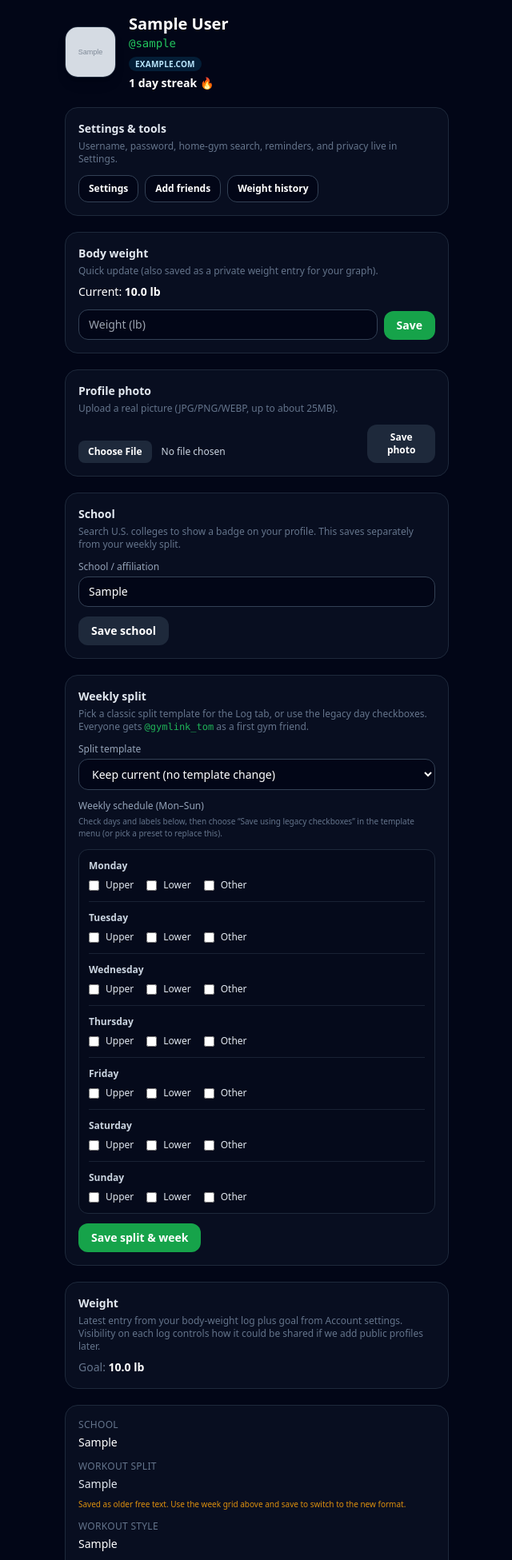
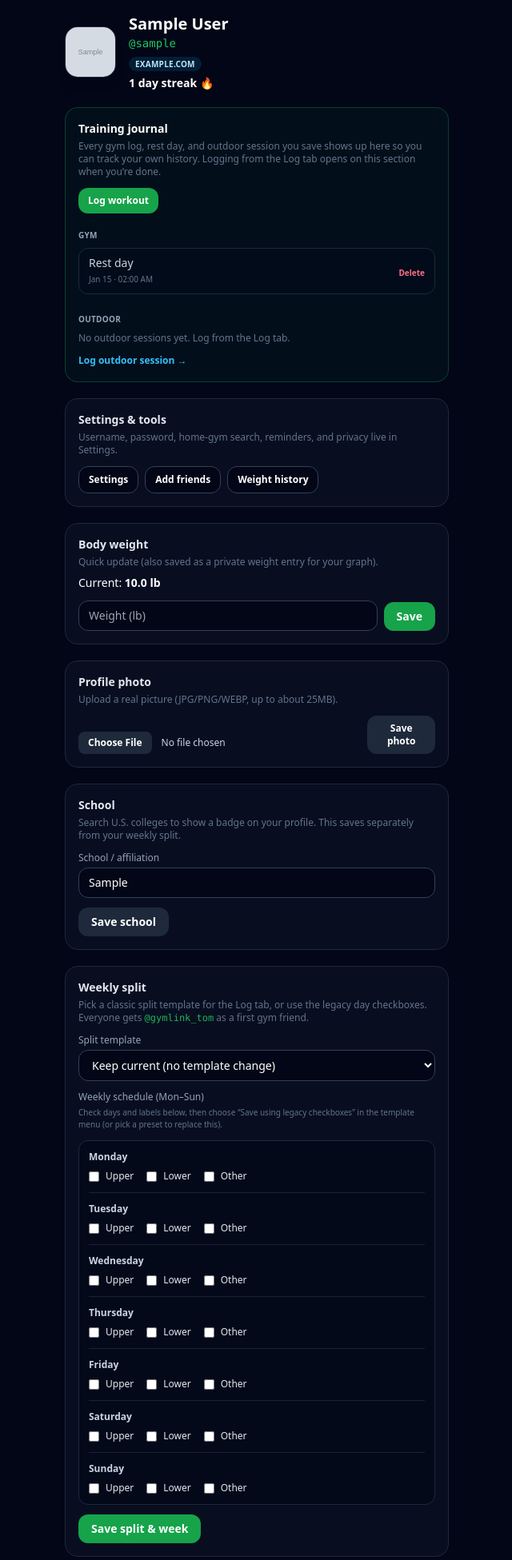
Before and after one commit to VicL0656/HackMESA-2026, a Flask app: page /profile in a window 1280 px wide. Shown: the part 57-2008 px from the top of the page at 80% size, without its empty margins (319-959 px from the left). Run offline with Flask 3, Linux system fonts and the light colour scheme; a user stored in the database is signed in; tables that the repository leaves empty hold one stand-in row (values such as "Sample post"); grey boxes marked "Sample" are stand-in pictures; data that the repository does not hold is empty; some libraries are stand-ins or nearby versions.

Commit message:
Changed the feed to have the outdoor button be part of log. Made a journal container to be able to contain all workout rather than just logging them straight to the feed. Also got ride of some small redundant buttons in feed

```diff
--- a/routes/outdoor.py
+++ b/routes/outdoor.py
@@ -75,8 +75,8 @@
         db.session.add(row)
         db.session.commit()
         emit_leaderboard_refresh(current_user.id)
-        flash("Outdoor session posted to your feed.", "success")
-        return redirect(url_for("social.feed"))
+        flash("Outdoor session saved to your training journal.", "success")
+        return redirect(url_for("social.profile") + "#gym-journal")
 
     return render_template("outdoor_log.html", kinds=OUTDOOR_KINDS)
 
--- a/routes/social.py
+++ b/routes/social.py
@@ -922,10 +922,16 @@
     suggested = _suggested_friends_same_gym(
         current_user.id, getattr(current_user, "home_gym_id", None)
     )
-    recent_workouts = (
+    journal_workouts = (
         Workout.query.filter_by(user_id=current_user.id)
         .order_by(Workout.logged_at.desc())
-        .limit(20)
+        .limit(80)
+        .all()
+    )
+    journal_outdoor = (
+        OutdoorActivity.query.filter_by(user_id=current_user.id)
+        .order_by(OutdoorActivity.posted_at.desc())
+        .limit(30)
         .all()
     )
 
@@ -988,7 +994,8 @@
         outgoing_rows=outgoing_rows,
         latest_weight=latest_w,
         suggested_friends=suggested,
-        recent_workouts=recent_workouts,
+        journal_workouts=journal_workouts,
+        journal_outdoor=journal_outdoor,
         split_days=_fc["days"],
         split_display_lines=_lines,
         split_display_legacy=_legacy,
--- a/templates/feed.html
+++ b/templates/feed.html
@@ -12,12 +12,8 @@
     <h1 class="text-lg font-bold text-white">Feed</h1>
     <div class="flex flex-col gap-2 sm:flex-row sm:flex-wrap">
       <a href="{{ url_for('workouts.log_workout') }}" class="rounded-xl bg-brand-600 px-4 py-2.5 text-center text-sm font-semibold text-white shadow-lg shadow-emerald-900/20 hover:bg-brand-500">
-        Log Today’s Workout
+        Log today’s workout
       </a>
-      <div class="flex flex-wrap gap-2">
-        <a href="{{ url_for('workouts.log_workout') }}" class="rounded-full bg-slate-800 px-3 py-1.5 text-xs font-semibold text-slate-200 hover:border hover:border-brand-500 hover:text-white">Post lift</a>
-        <a href="{{ url_for('outdoor.log_outdoor') }}" class="rounded-full bg-sky-600 px-3 py-1.5 text-xs font-semibold text-white hover:bg-sky-500">Outdoor</a>
-      </div>
     </div>
   </div>
 
--- a/templates/profile.html
+++ b/templates/profile.html
@@ -21,6 +21,84 @@
       {% endif %}
     </div>
   </div>
+
+  <section id="gym-journal" class="scroll-mt-24 rounded-2xl border border-brand-500/25 bg-brand-500/5 p-4">
+    <div class="flex flex-wrap items-start justify-between gap-3">
+      <div class="min-w-0">
+        <h2 class="text-sm font-semibold text-white">Training journal</h2>
+        <p class="mt-1 text-xs text-slate-500">Every gym log, rest day, and outdoor session you save shows up here so you can track your own history. Logging from the Log tab opens on this section when you’re done.</p>
+      </div>
+      <a href="{{ url_for('workouts.log_workout') }}" class="shrink-0 rounded-xl bg-brand-600 px-3 py-2 text-xs font-semibold text-white hover:bg-brand-500">Log workout</a>
+    </div>
+    {% if request.args.get('new_pr') %}
+    <div class="mt-3 rounded-xl border border-amber-500/50 bg-amber-500/10 px-3 py-2 text-center">
+      <p class="text-[10px] font-semibold uppercase tracking-wide text-amber-200">New PR</p>
+      <p class="mt-0.5 text-sm font-bold text-white">{{ request.args.get('new_pr') }}</p>
+    </div>
+    {% endif %}
+
+    <h3 class="mt-5 text-[10px] font-bold uppercase tracking-wide text-slate-400">Gym</h3>
+    {% if journal_workouts %}
+    <ul class="mt-2 space-y-2">
+      {% for w in journal_workouts %}
+      <li class="flex flex-col gap-2 rounded-xl border border-slate-800 bg-slate-950/40 px-3 py-2 sm:flex-row sm:items-center sm:justify-between">
+        <div class="min-w-0 text-sm">
+          {% if w.is_rest_day %}
+          <p class="font-medium text-slate-300">Rest day</p>
+          <p class="text-[10px] text-slate-500">{{ w.logged_at|pacific }}</p>
+          {% else %}
+          {% if w.line_items and w.line_items|length > 1 %}
+          <p class="font-semibold text-white">{{ w.line_items|length }} exercises</p>
+          <ul class="mt-1 space-y-0.5 text-xs text-slate-300">
+            {% for line in w.line_items %}
+            <li><span class="text-white">{{ line.exercise_name }}</span>{% if line.weight_lbs and line.weight_lbs > 0 %} · {{ "%.1f"|format(line.weight_lbs) }} lb × {{ line.reps }}{% elif line.reps %} · {{ line.reps }} reps{% endif %}{% if line.duration_seconds %} · {{ line.duration_seconds }}s{% endif %}</li>
+            {% endfor %}
+          </ul>
+          {% if w.is_pr_session %}<p class="mt-1 text-[10px] font-semibold text-amber-400">PR session</p>{% endif %}
+          {% else %}
+          <p class="font-semibold text-white">{{ w.exercise_name }}</p>
+          <p class="text-xs text-slate-400">{{ "%.1f"|format(w.weight_lbs) }} lb × {{ w.reps }}{% if w.num_sets %} · {{ w.num_sets }} sets{% endif %}{% if w.duration_seconds %} · {{ w.duration_seconds }}s{% endif %}{% if w.is_pr_session %} · <span class="text-amber-400">PR</span>{% endif %}</p>
+          {% if w.caption %}<p class="mt-1 text-[11px] text-slate-500">{{ w.caption }}</p>{% endif %}
+          {% endif %}
+          <p class="text-[10px] text-slate-500">{{ w.logged_at|pacific }}</p>
+          {% endif %}
+        </div>
+        <div class="flex shrink-0 flex-wrap items-center justify-end gap-2">
+          {% if not w.is_rest_day %}
+          {% if not w.line_items or w.line_items|length <= 1 %}
+          <a href="{{ url_for('workouts.edit_workout', workout_id=w.id) }}" class="text-[10px] font-semibold text-sky-400 hover:text-sky-300">Edit</a>
+          {% endif %}
+          {% endif %}
+          <form method="post" action="{{ url_for('workouts.delete_workout', workout_id=w.id) }}" onsubmit="return confirm('Delete this entry from your journal?');">
+            <button type="submit" class="text-[10px] font-semibold text-rose-400 hover:text-rose-300">Delete</button>
+          </form>
+        </div>
+      </li>
+      {% endfor %}
+    </ul>
+    {% else %}
+    <p class="mt-2 text-xs text-slate-500">No gym sessions logged yet. Use <span class="text-slate-300">Log workout</span> above.</p>
+    {% endif %}
+
+    <h3 class="mt-6 text-[10px] font-bold uppercase tracking-wide text-slate-400">Outdoor</h3>
+    {% if journal_outdoor %}
+    <ul class="mt-2 space-y-2">
+      {% for o in journal_outdoor %}
+      <li class="flex flex-col gap-1 rounded-xl border border-slate-800 bg-slate-950/40 px-3 py-2 sm:flex-row sm:items-center sm:justify-between">
+        <div class="min-w-0 text-sm">
+          <p class="font-semibold text-white">{{ o.title }} <span class="text-[10px] font-normal uppercase text-sky-400/90">({{ o.kind }})</span></p>
+          <p class="text-xs text-slate-400">Score {{ "%.2f"|format(o.score) }}{% if o.score_label %} · {{ o.score_label }}{% endif %}{% if o.distance_miles %} · {{ "%.1f"|format(o.distance_miles) }} mi{% endif %}{% if o.duration_minutes %} · {{ "%.0f"|format(o.duration_minutes) }} min{% endif %}</p>
+          <p class="text-[10px] text-slate-500">{{ o.posted_at|pacific }}</p>
+        </div>
+        <a href="{{ url_for('outdoor.exercise_history', kind=o.kind) }}" class="shrink-0 text-[10px] font-semibold text-sky-400 hover:text-sky-300">History</a>
+      </li>
+      {% endfor %}
+    </ul>
+    {% else %}
+    <p class="mt-2 text-xs text-slate-500">No outdoor sessions yet. Log from the <a href="{{ url_for('workouts.log_workout') }}" class="text-brand-400 hover:text-brand-300">Log</a> tab.</p>
+    {% endif %}
+    <a href="{{ url_for('outdoor.log_outdoor') }}" class="mt-3 inline-flex text-xs font-semibold text-sky-400 hover:text-sky-300">Log outdoor session →</a>
+  </section>
 
   <section class="rounded-2xl border border-slate-800 bg-slate-900/50 p-4">
     <h2 class="text-sm font-semibold text-slate-200">Settings &amp; tools</h2>
@@ -369,43 +447,6 @@
     </div>
   </div>
 
-  {% if recent_workouts %}
-  <section class="rounded-2xl border border-slate-800 bg-slate-900/50 p-4">
-    <h2 class="text-sm font-semibold text-slate-200">Recent logged workouts</h2>
-    <ul class="mt-3 space-y-2">
-      {% for w in recent_workouts %}
-      <li class="flex flex-col gap-2 rounded-xl border border-slate-800 bg-slate-950/40 px-3 py-2 sm:flex-row sm:items-center sm:justify-between">
-        <div class="min-w-0 text-sm">
-          {% if w.is_rest_day %}
-          <p class="font-medium text-slate-300">Rest day</p>
-          <p class="text-[10px] text-slate-500">{{ w.logged_at|pacific }}</p>
-          {% else %}
-          {% if w.line_items and w.line_items|length > 1 %}
-          <p class="font-semibold text-white">{{ w.line_items|length }} exercises <span class="font-normal text-slate-500">· {{ w.line_items[0].exercise_name }} +{{ w.line_items|length - 1 }} more</span></p>
-          <p class="text-xs text-slate-400">See feed for full breakdown{% if w.is_pr_session %} · <span class="text-amber-400">PR</span>{% endif %}</p>
-          {% else %}
-          <p class="font-semibold text-white">{{ w.exercise_name }}</p>
-          <p class="text-xs text-slate-400">{{ "%.1f"|format(w.weight_lbs) }} lb × {{ w.reps }}{% if w.is_pr_session %} · <span class="text-amber-400">PR</span>{% endif %}</p>
-          {% endif %}
-          <p class="text-[10px] text-slate-500">{{ w.logged_at|pacific }}</p>
-          {% endif %}
-        </div>
-        <div class="flex shrink-0 flex-wrap items-center justify-end gap-2">
-          {% if not w.is_rest_day %}
-          {% if not w.line_items or w.line_items|length <= 1 %}
-          <a href="{{ url_for('workouts.edit_workout', workout_id=w.id) }}" class="text-[10px] font-semibold text-sky-400 hover:text-sky-300">Edit</a>
-          {% endif %}
-          {% endif %}
-          <form method="post" action="{{ url_for('workouts.delete_workout', workout_id=w.id) }}" onsubmit="return confirm('Delete this entry from your log?');">
-            <button type="submit" class="text-[10px] font-semibold text-rose-400 hover:text-rose-300">Delete</button>
-          </form>
-        </div>
-      </li>
-      {% endfor %}
-    </ul>
-  </section>
-  {% endif %}
-
   <div>
     <div class="mb-2 flex items-center justify-between">
       <h2 class="text-sm font-semibold text-slate-200">Personal records</h2>
```
Also changed, not shown: routes/workouts.py (+8 -8 lines), templates/log_workout.html (+8 -2 lines), templates/outdoor_log.html (+5 -2 lines).
